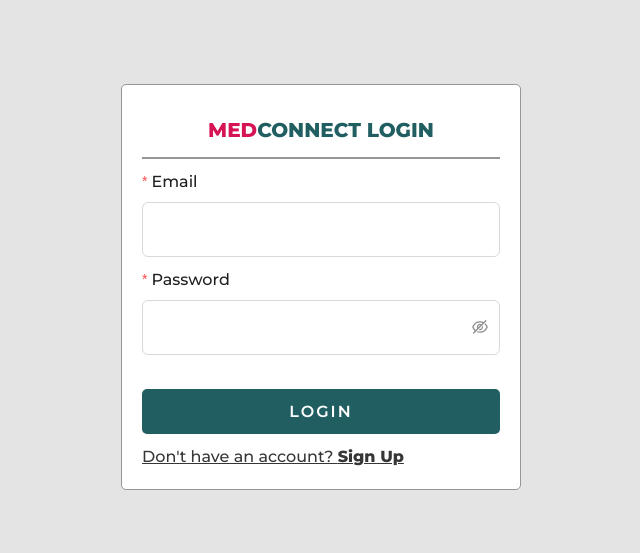
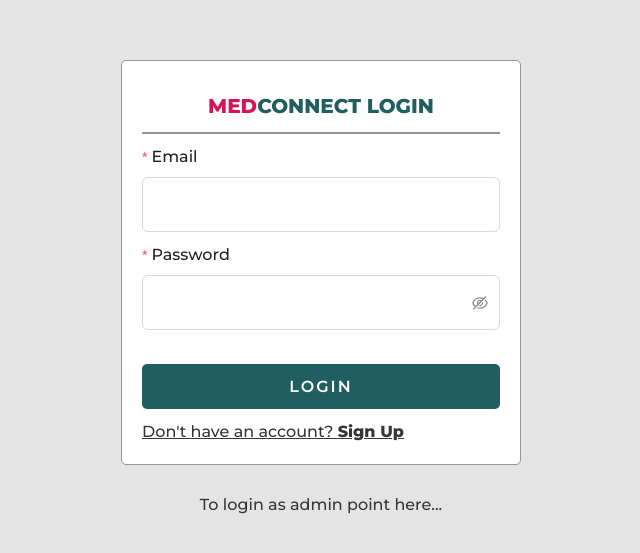
Before and after one commit to PacificaElise/appointment-booking-application, a React (Create React App) app: page /login in a window 1280 px wide. Shown: the part 113-666 px from the top of the page, without its empty margins (319-959 px from the left). Built offline with nearby package versions, Linux system fonts and the light colour scheme; the HTML template or start-up script is replaced by a standard one.

Commit message:
feat: add pop-up

```diff
--- a/src/index.css
+++ b/src/index.css
@@ -421,6 +421,29 @@ hr {
   max-width: 400px;
 }
 
+[data-tooltip] {
+  position: relative;
+}
+[data-tooltip]::after {
+  content: attr(data-tooltip);
+  position: absolute;
+  width: 220px;
+  left: 0;
+  top: 0;
+  background: #2c7c81;
+  border-radius: 5px;
+  color: #fff;
+  padding: 0.5em;
+  box-shadow: 2px 2px 5px rgba(0, 0, 0, 0.3);
+  pointer-events: none;
+  opacity: 0;
+  transition: 1s;
+}
+[data-tooltip]:hover::after {
+  opacity: 1;
+  top: 2em;
+}
+
 @media screen and (max-width: 865px) {
   .col {
     width: 300px;
--- a/src/pages/Login/Login.jsx
+++ b/src/pages/Login/Login.jsx
@@ -41,7 +41,8 @@ function Login() {
   }, []);
 
   return (
-    <section className='flex justify-center items-center h-screen'>
+    <>
+      <section className='flex flex-column justify-center items-center h-screen'>
         <Form
           layout='vertical'
           className='w-400 bg-white p-2'
@@ -86,7 +87,15 @@ function Login() {
             Don't have an account? <span className='bold'>Sign Up</span>
           </Link>
         </Form>
+        <p
+          data-tooltip='Email: admin@test.com
+          Password: Admin123###'
+          className='text-center mt-3'
+        >
+          To login as admin point here...
+        </p>
       </section>
+    </>
   );
 }
 
```
Lines whose indentation alone changed are shown as unchanged.
